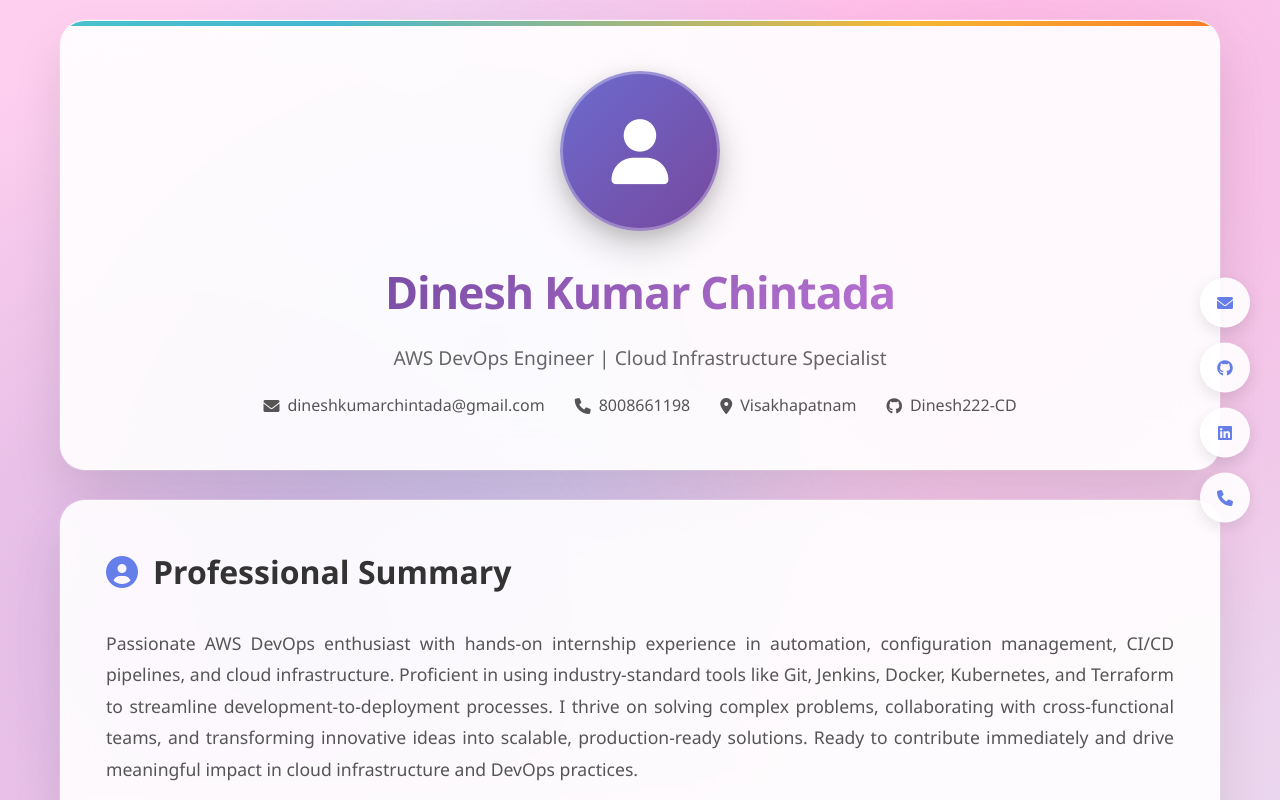
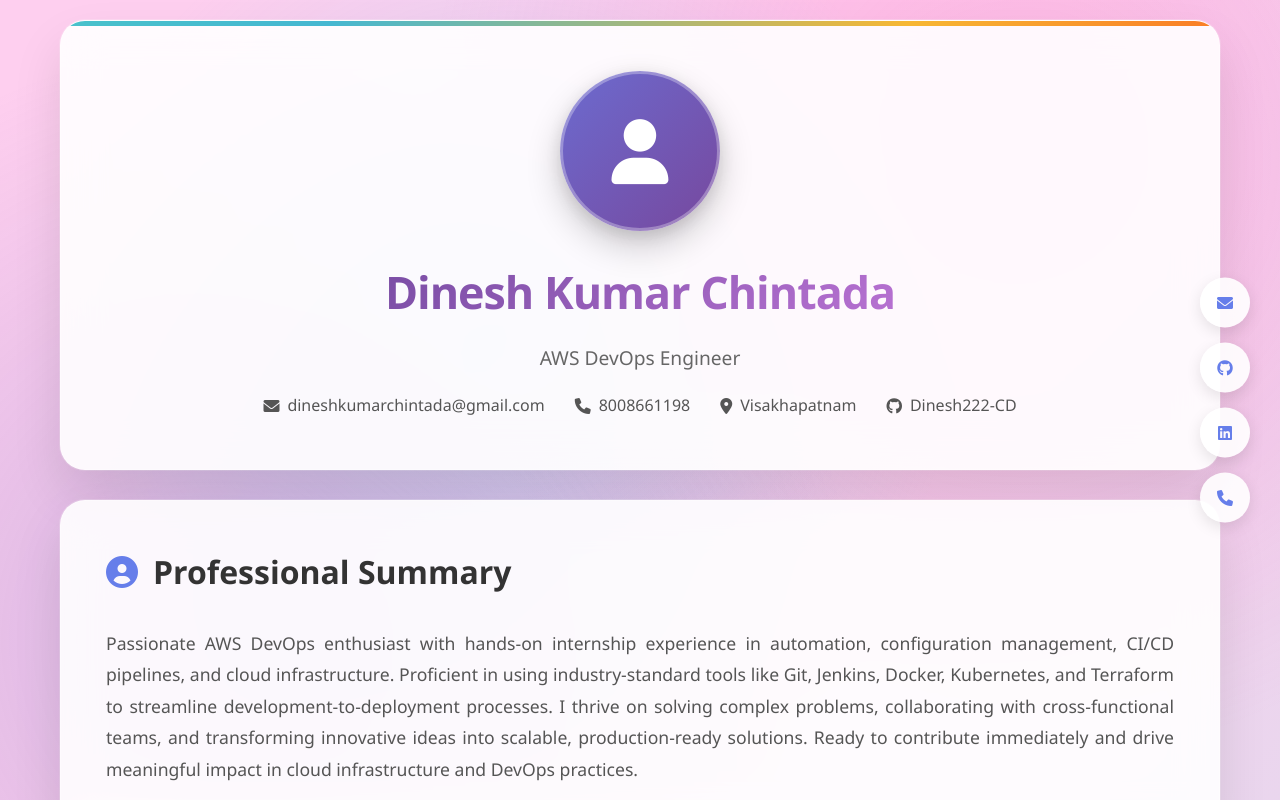
Before and after one commit to Dinesh222-CD/my-portfolio, a plain HTML site: page index.html in a window 1280 px wide. Shown: the top 800 px of the page. Drawn offline with Linux system fonts and the light colour scheme.

Commit message:
Update index.html
im

```diff
--- a/index.html
+++ b/index.html
@@ -520,7 +520,7 @@
                 <i class="fas fa-user"></i>
             </div>
             <h1>Dinesh Kumar Chintada</h1>
-            <p class="title">AWS DevOps Engineer | Cloud Infrastructure Specialist</p>
+            <p class="title">AWS DevOps Engineer</p>
             <div class="contact-info">
                 <a href="mailto:dineshkumarchintada@gmail.com" class="contact-item">
                     <i class="fas fa-envelope"></i>
```
